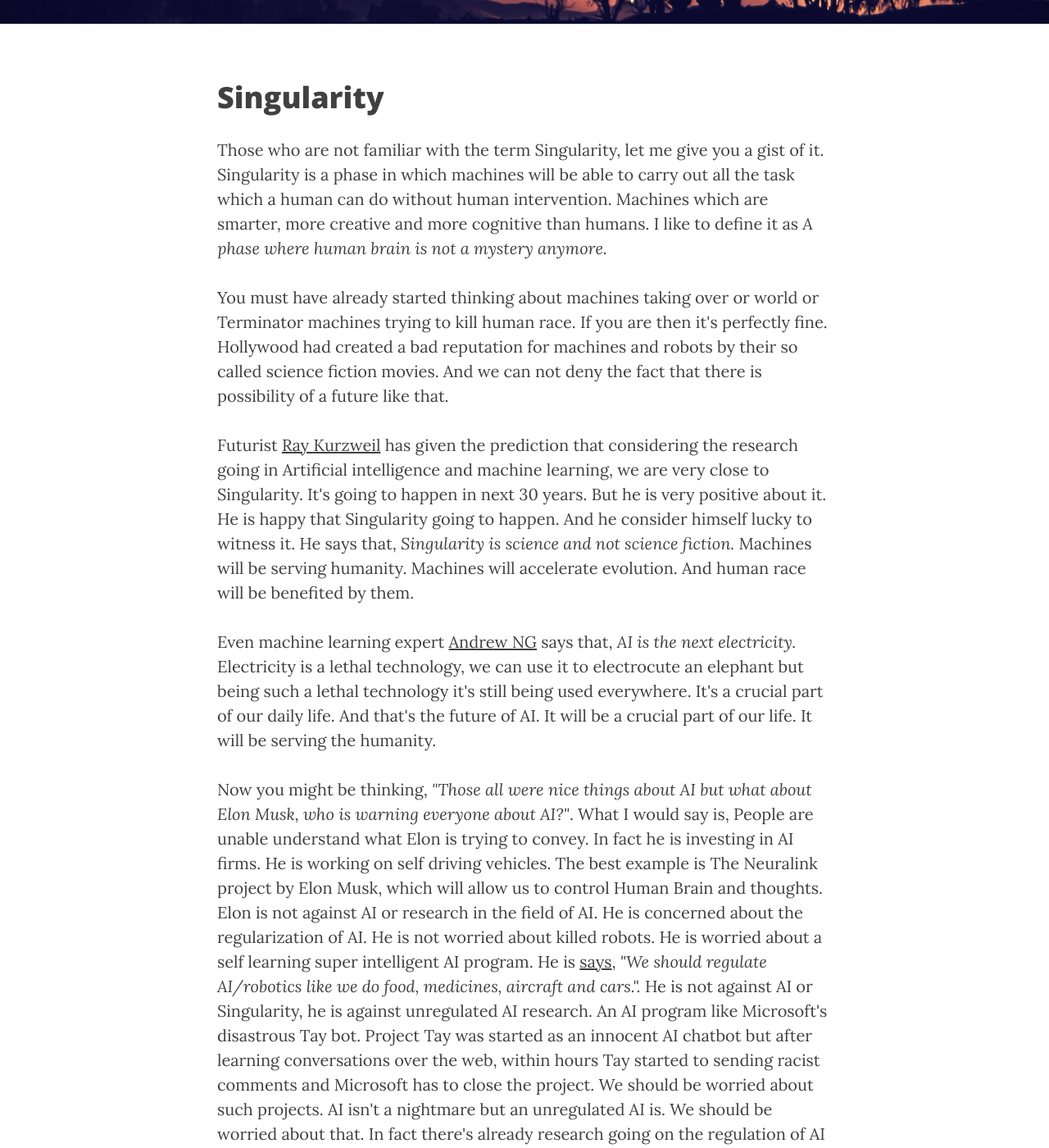
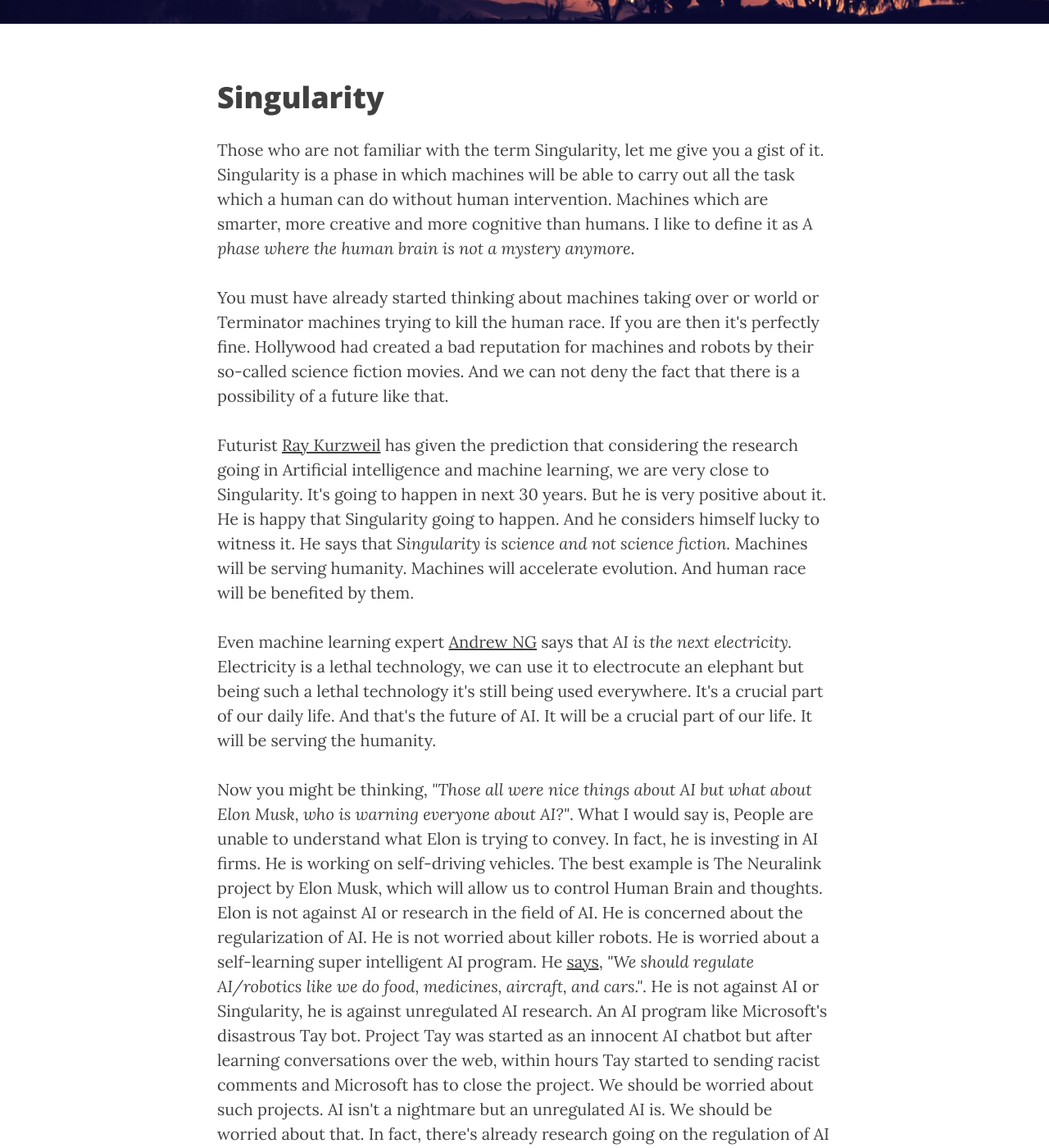
Before and after one commit to akshaykhale1992/akshaykhale1992.github.io, a Jekyll site: the page built from _posts/2017-12-18-singularity.markdown, in a window 1280 px wide and 1400 px high, scrolled down 447 px. Shown: the whole window at 82% size. Built offline with Jekyll 4.4.1, drawn with Linux system fonts in a browser that asks for light colours; nearby versions of some CDN libraries; some of the changed text lies outside the part shown.

Commit message:
Fixed Grammer issues in last articles

```diff
--- a/_config.yml
+++ b/_config.yml
@@ -3,7 +3,7 @@ title: Akshay Khale
 header-img: img/home-bg.jpg
 email: khaleakshay@gmail.com
 copyright_name: Akshay Khale
-description: The quiter you become, the more you lister!!!
+description: The quiter you become, the more you listen!!!
 baseurl:
 url: "https://akshaykhale1992.github.io"
 twitter_username: TheAkshayKhale
--- a/_posts/2017-12-18-singularity.markdown
+++ b/_posts/2017-12-18-singularity.markdown
@@ -7,19 +7,13 @@ author:     "Akshay Khale"
 header-img: "img/hello-world-banner.jpg"
 ---
 <h1>Singularity</h1>
-<p>Those who are not familiar with the term Singularity, let me give you a gist of it. Singularity is a phase in which machines will be able to carry out all the task which a human can do without human intervention. Machines which are smarter, more creative and more cognitive than humans. I like to define it as <i>A phase where human brain is not a mystery anymore.</i></p>
-
-<p>You must have already started thinking about machines taking over or world or Terminator machines trying to kill human race. If you are then it's perfectly fine. Hollywood had created a bad reputation for machines and robots by their so called science fiction movies. And we can not deny the fact that there is possibility of a future like that.</p>
-
-<p>Futurist <a href="https://en.wikipedia.org/wiki/Ray_Kurzweil" target="_blank">Ray Kurzweil</a> has given the prediction that considering the research going in Artificial intelligence and machine learning, we are very close to Singularity. It's going to happen in next 30 years. But he is very positive about it. He is happy that Singularity going to happen. And he consider himself lucky to witness it. He says that, <i>Singularity is science and not science fiction.</i> Machines will be serving humanity. Machines will accelerate evolution. And human race will be benefited by them.</p>
-
-<p>Even machine learning expert <a href="http://www.andrewng.org/about/" target="_blank">Andrew NG</a> says that, <i>AI is the next electricity.</i> Electricity is a lethal technology, we can use it to electrocute an elephant but being such a lethal technology it's still being used everywhere. It's a crucial part of our daily life. And that's the future of AI. It will be a crucial part of our life. It will be serving the humanity.</p>
-
-<p>Now you might be thinking, <i>"Those all were nice things about AI but what about Elon Musk, who is warning everyone about AI?"</i>. What I would say is, People are unable understand what Elon is trying to convey. In fact he is investing in AI firms. He is working on self driving vehicles. The best example is The Neuralink project by Elon Musk, which will allow us to control Human Brain and thoughts. Elon is not against AI or research in the field of AI. He is concerned about the regularization of AI. He is not worried about killed robots. He is worried about a self learning super intelligent AI program. He is <a href="https://twitter.com/elonmusk/status/934889932807593984?lang=en" target="_blank">says</a>, <i>"We should regulate AI/robotics like we do food, medicines, aircraft and cars.".</i> He is not against AI or Singularity, he is against unregulated AI research. An AI program like Microsoft's disastrous Tay bot. Project Tay was started as an innocent AI chatbot but after learning conversations over the web, within hours Tay started to sending racist comments and Microsoft has to close the project. We should be worried about such projects. AI isn't a nightmare but an unregulated AI is. We should be worried about that. In fact there's already research going on the regulation of AI research through blockchain.</p>
-
+<p>Those who are not familiar with the term Singularity, let me give you a gist of it. Singularity is a phase in which machines will be able to carry out all the task which a human can do without human intervention. Machines which are smarter, more creative and more cognitive than humans. I like to define it as <i>A phase where the human brain is not a mystery anymore</i>.</p>
+<p>You must have already started thinking about machines taking over or world or Terminator machines trying to kill the human race. If you are then it's perfectly fine. Hollywood had created a bad reputation for machines and robots by their so-called science fiction movies. And we can not deny the fact that there is a possibility of a future like that.</p>
+<p>Futurist <a href="https://en.wikipedia.org/wiki/Ray_Kurzweil" target="_blank">Ray Kurzweil</a> has given the prediction that considering the research going in Artificial intelligence and machine learning, we are very close to Singularity. It's going to happen in next 30 years. But he is very positive about it. He is happy that Singularity going to happen. And he considers himself lucky to witness it. He says that <i>Singularity is science and not science fiction.</i> Machines will be serving humanity. Machines will accelerate evolution. And human race will be benefited by them.</p>
+<p>Even machine learning expert <a href="http://www.andrewng.org/about/" target="_blank">Andrew NG</a> says that <i>AI is the next electricity.</i> Electricity is a lethal technology, we can use it to electrocute an elephant but being such a lethal technology it's still being used everywhere. It's a crucial part of our daily life. And that's the future of AI. It will be a crucial part of our life. It will be serving the humanity.
+</p>
+<p>Now you might be thinking, <i>"Those all were nice things about AI but what about Elon Musk, who is warning everyone about AI?"</i>. What I would say is, People are unable to understand what Elon is trying to convey. In fact, he is investing in AI firms. He is working on self-driving vehicles. The best example is The Neuralink project by Elon Musk, which will allow us to control Human Brain and thoughts. Elon is not against AI or research in the field of AI. He is concerned about the regularization of AI. He is not worried about killer robots. He is worried about a self-learning super intelligent AI program. He <a href="https://twitter.com/elonmusk/status/934889932807593984?lang=en" target="_blank">says</a>, <i>"We should regulate AI/robotics like we do food, medicines, aircraft, and cars."</i>. He is not against AI or Singularity, he is against unregulated AI research. An AI program like Microsoft's disastrous Tay bot. Project Tay was started as an innocent AI chatbot but after learning conversations over the web, within hours Tay started to sending racist comments and Microsoft has to close the project. We should be worried about such projects. AI isn't a nightmare but an unregulated AI is. We should be worried about that. In fact, there's already research going on the regulation of AI research through blockchain.</p>
 <p>I am a pro-AI Person. I believe that</p>
-
-<p><i>"With a proper regulation and research, the Artificial Intelligence will be most useful and invincible technology serving humans and accelerating human evolution."</i>.</p>
-
+<p><i>"With a proper regulation and research, the Artificial Intelligence will be most useful and invincible technology serving humans and accelerating human evolution.".</i>.</p>
 <p><i>Thank you for reading.</i></p>
 <p><i>Live long and prosper.</i></p>
```
